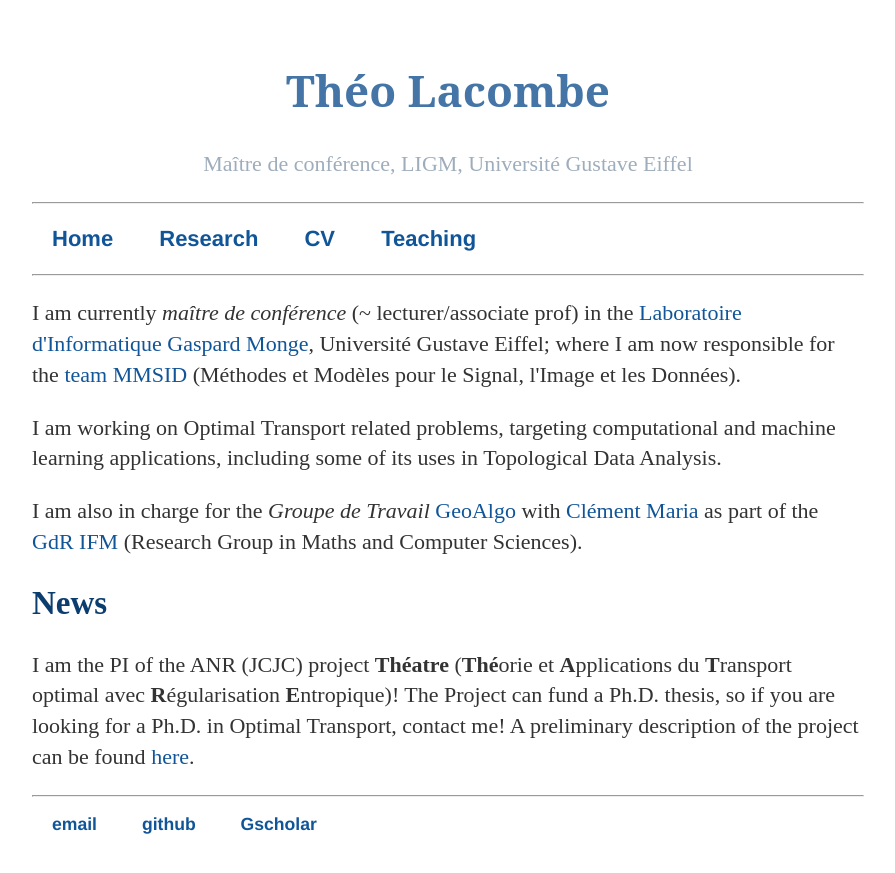
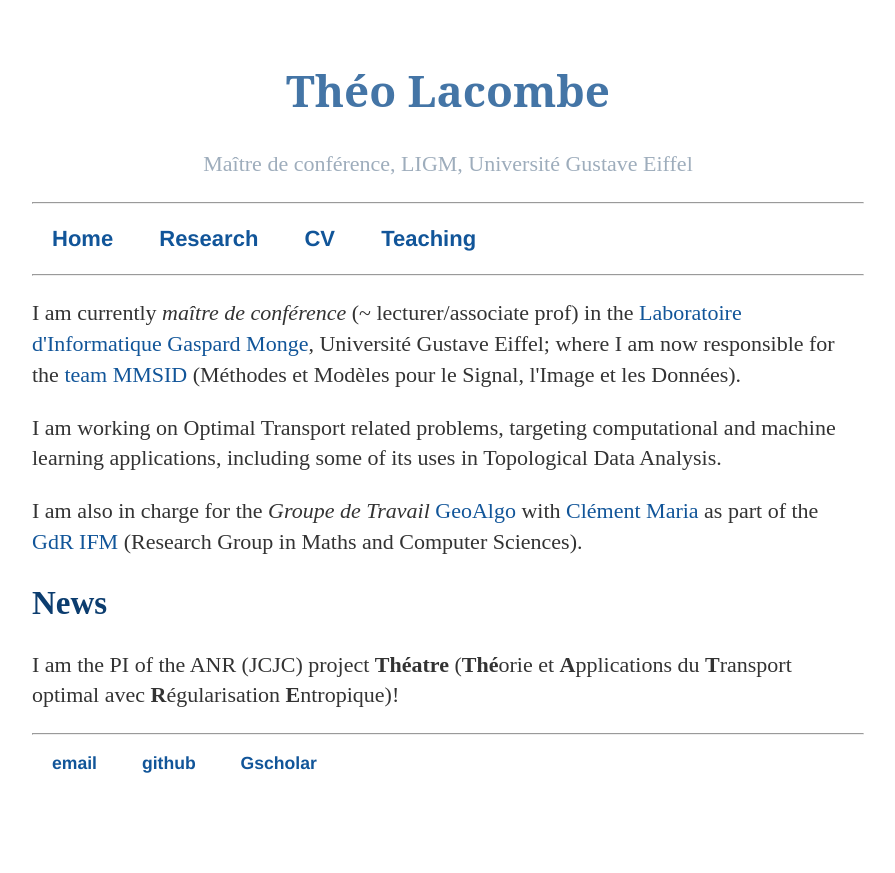
Before and after one commit to tlacombe/tlacombe.github.io, a Jekyll site: the page built from index.html, in a window 1280 px wide. Shown: the top 873 px of the page, without its empty margins (192-1087 px from the left). Built offline with Jekyll 4.4.1, drawn with Linux system fonts in a browser that asks for light colours.

Commit message:
removed phd offer

```diff
--- a/index.html
+++ b/index.html
@@ -13,8 +13,8 @@ title: Théo Lacombe's webpage
     <h2> News </h2>
     <p>
     I am the PI of the ANR (JCJC) project <b>Théatre</b> (<b>Thé</b>orie et <b>A</b>pplications du <b>T</b>ransport optimal avec <b>R</b>égularisation <b>E</b>ntropique)!
-    The Project can fund a Ph.D. thesis, so if you are looking for a Ph.D. in Optimal Transport, contact me!
-    A preliminary description of the project can be found <a href='./research/material/Internship_regOT.pdf'>here</a>.
+    <!--The Project can fund a Ph.D. thesis, so if you are looking for a Ph.D. in Optimal Transport, contact me!
+	    A preliminary description of the project can be found <a href='./research/material/Internship_regOT.pdf'>here</a>.-->
     </p>
 
 
```
